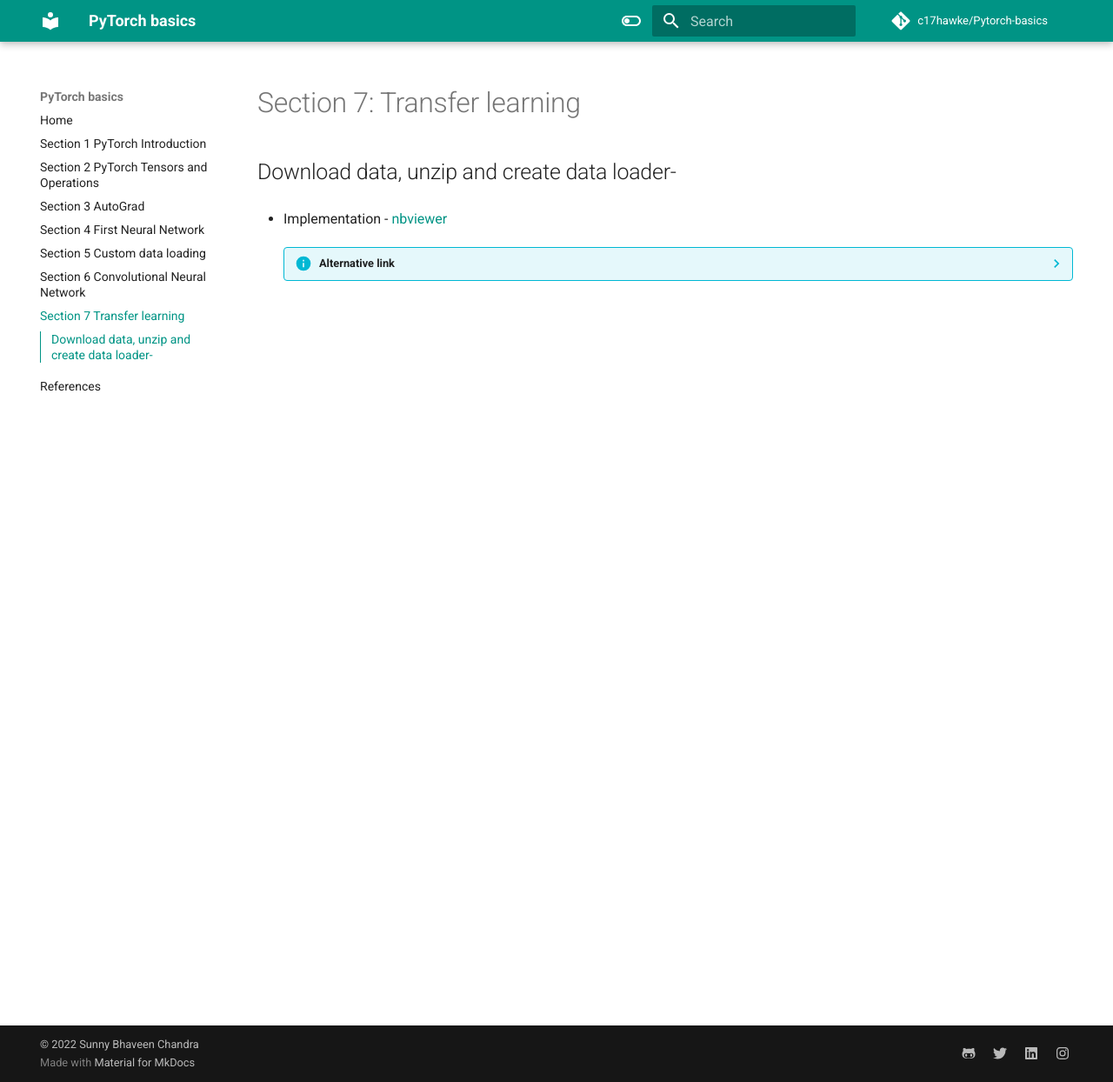
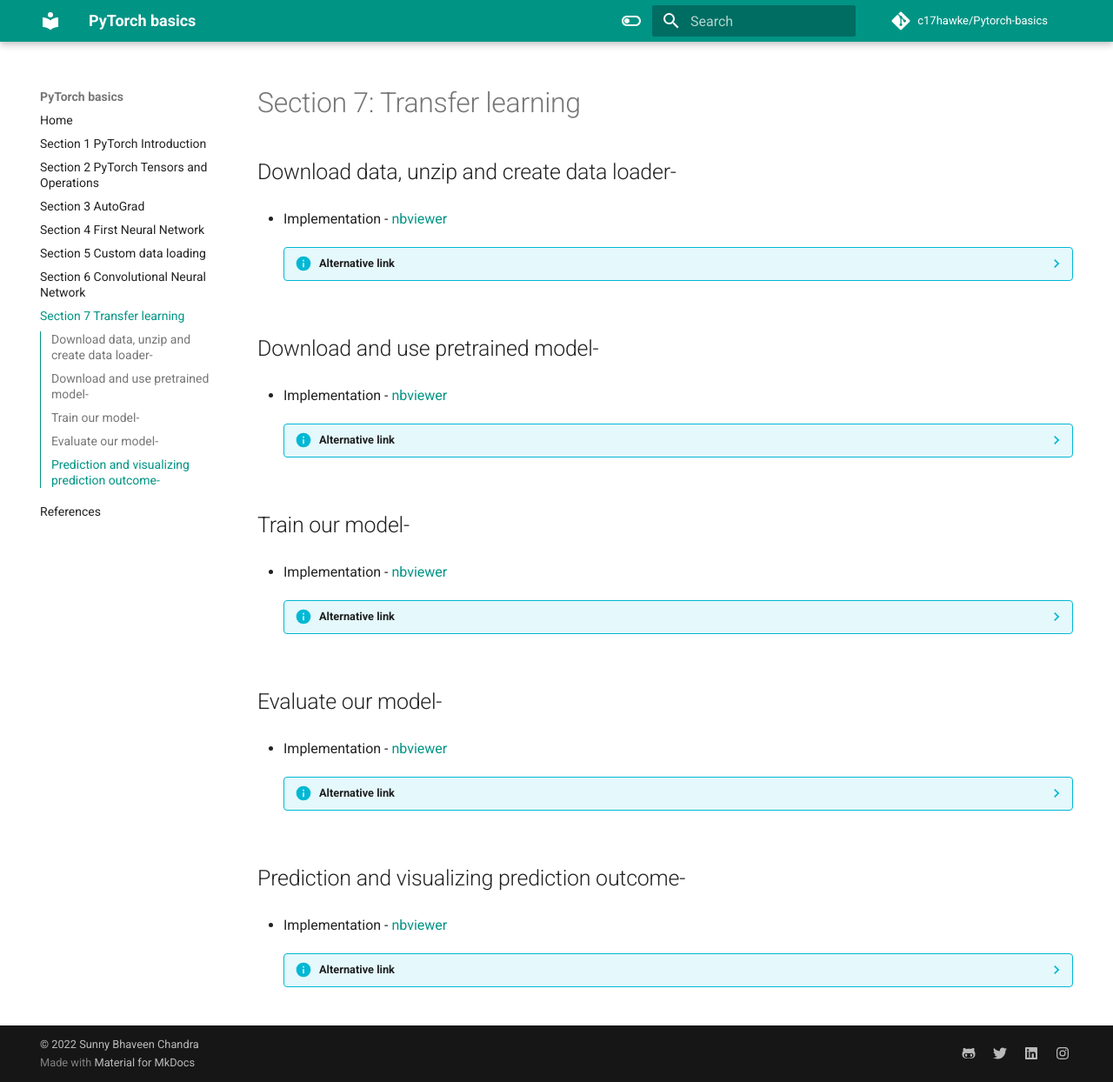
Before and after one commit to c17hawke/Pytorch-basics, an MkDocs documentation site: the page built from docs/Section_007_Transfer_learning.md, in a window 1280 px wide and 1244 px high. Shown: the whole window at 87% size. Built offline with MkDocs 1.6.1 and Material for MkDocs 9.7.7, drawn with Linux system fonts in a browser that asks for light colours; comment, search, counter and statistics services are not loaded.

Commit message:
section 7 added

```diff
--- a/docs/Section_007_Transfer_learning.md
+++ b/docs/Section_007_Transfer_learning.md
@@ -6,3 +6,35 @@
 
     ??? info "Alternative link"
         Alternative link - [source repository](https://github.com/c17hawke/Pytorch-basics/blob/main/codebase/07.01_Transfer_learning_Download_data_create_dataloader.ipynb)
+
+
+## Download and use pretrained model-
+
+* Implementation - [nbviewer](http://nbviewer.org/github/c17hawke/Pytorch-basics/blob/main/codebase/07.02_Transfer_learning_using_pretrained_model.ipynb?flush_cache=true)
+
+    ??? info "Alternative link"
+        Alternative link - [source repository](https://github.com/c17hawke/Pytorch-basics/blob/main/codebase/07.02_Transfer_learning_using_pretrained_model.ipynb)
+
+
+## Train our model-
+
+* Implementation - [nbviewer](http://nbviewer.org/github/c17hawke/Pytorch-basics/blob/main/codebase/07.03_Transfer_learning_Training_model.ipynb?flush_cache=true)
+
+    ??? info "Alternative link"
+        Alternative link - [source repository](https://github.com/c17hawke/Pytorch-basics/blob/main/codebase/07.03_Transfer_learning_Training_model.ipynb)
+
+
+## Evaluate our model-
+
+* Implementation - [nbviewer](http://nbviewer.org/github/c17hawke/Pytorch-basics/blob/main/codebase/07.04_Transfer_learning_evaluate.ipynb?flush_cache=true)
+
+    ??? info "Alternative link"
+        Alternative link - [source repository](https://github.com/c17hawke/Pytorch-basics/blob/main/codebase/07.04_Transfer_learning_evaluate.ipynb)
+
+
+## Prediction and visualizing prediction outcome-
+
+* Implementation - [nbviewer](http://nbviewer.org/github/c17hawke/Pytorch-basics/blob/main/codebase/07.05_Transfer_learning_prediction.ipynb?flush_cache=true)
+
+    ??? info "Alternative link"
+        Alternative link - [source repository](https://github.com/c17hawke/Pytorch-basics/blob/main/codebase/07.05_Transfer_learning_prediction.ipynb)
```
